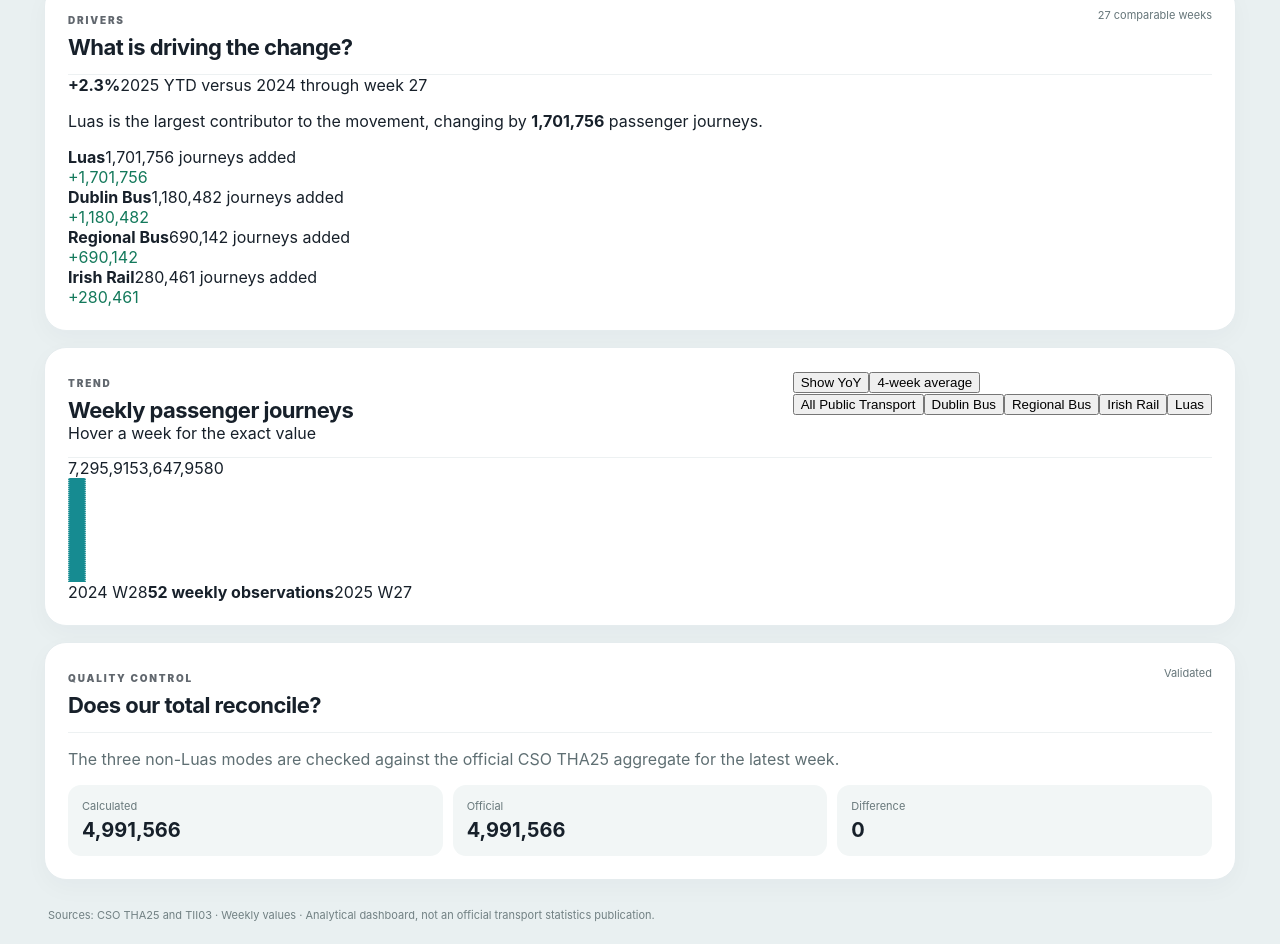
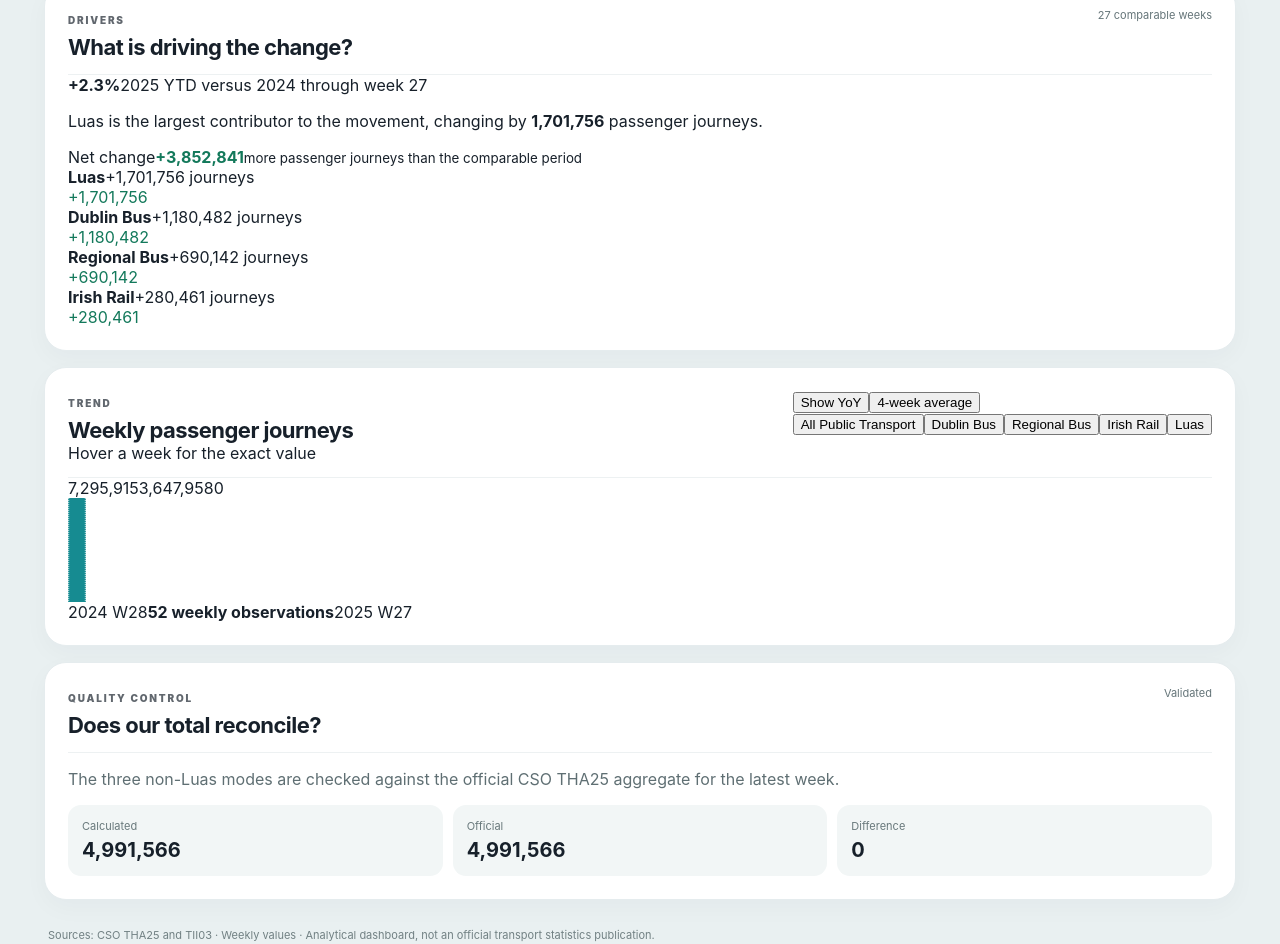
Before and after one commit to DaraghOsully/public-transport-ireland-dashboard, a React (Vite) app: page / in a window 1280 px wide. Shown: the part 949-1893 px from the top of the page. Built offline with nearby package versions, Linux system fonts and the light colour scheme.

Commit message:
feat: make driver contributions visually proportional

```diff
--- a/src/components/ContributionPanel.jsx
+++ b/src/components/ContributionPanel.jsx
@@ -24,7 +24,16 @@
     const totalCurrent = values.reduce((s, r) => s + r.current, 0);
     const totalPrior = values.reduce((s, r) => s + r.prior, 0);
     const totalChange = totalCurrent - totalPrior;
-    return { comparableWeeks: comparable.length, totalCurrent, totalPrior, totalChange, yoy: totalPrior ? totalChange / totalPrior : null, values: values.sort((a,b) => Math.abs(b.change) - Math.abs(a.change)) };
+    const maxAbsChange = Math.max(...values.map(v => Math.abs(v.change)), 1);
+    return {
+      comparableWeeks: comparable.length,
+      totalCurrent,
+      totalPrior,
+      totalChange,
+      yoy: totalPrior ? totalChange / totalPrior : null,
+      maxAbsChange,
+      values: values.sort((a,b) => Math.abs(b.change) - Math.abs(a.change)),
+    };
   }, [rows, year, endWeek]);
 
   const driver = analysis.values[0];
@@ -38,8 +47,20 @@
       <span>{year} YTD versus {year - 1} through week {String(endWeek).padStart(2,'0')}</span>
       {driver && <p>{driver.mode} is the largest contributor to the movement, changing by <strong>{number.format(Math.abs(driver.change))}</strong> passenger journeys.</p>}
     </div>
+    <div className="contribution-total">
+      <span>Net change</span>
+      <strong className={analysis.totalChange >= 0 ? 'up' : 'down'}>{analysis.totalChange >= 0 ? '+' : '−'}{number.format(Math.abs(analysis.totalChange))}</strong>
+      <small>{analysis.totalCurrent >= analysis.totalPrior ? 'more' : 'fewer'} passenger journeys than the comparable period</small>
+    </div>
     <div className="contribution-list">
-      {analysis.values.map(item => <div className="contribution-row" key={item.mode}><div><strong>{item.mode}</strong><span>{number.format(Math.abs(item.change))} journeys {item.change >= 0 ? 'added' : 'lost'}</span></div><div className={item.change >= 0 ? 'up' : 'down'}>{item.change >= 0 ? '+' : '−'}{number.format(Math.abs(item.change))}</div></div>)}
+      {analysis.values.map(item => {
+        const width = `${Math.max(8, Math.min(100, Math.abs(item.change) / analysis.maxAbsChange * 100))}%`;
+        return <div className="contribution-row" key={item.mode}>
+          <div className="contribution-label"><strong>{item.mode}</strong><span>{item.change >= 0 ? '+' : '−'}{number.format(Math.abs(item.change))} journeys</span></div>
+          <div className="contribution-track"><span className={item.change >= 0 ? 'contribution-bar positive' : 'contribution-bar negative'} style={{ width }} /></div>
+          <div className={item.change >= 0 ? 'up' : 'down'}>{item.change >= 0 ? '+' : '−'}{number.format(Math.abs(item.change))}</div>
+        </div>;
+      })}
     </div>
   </section>;
 }
```
